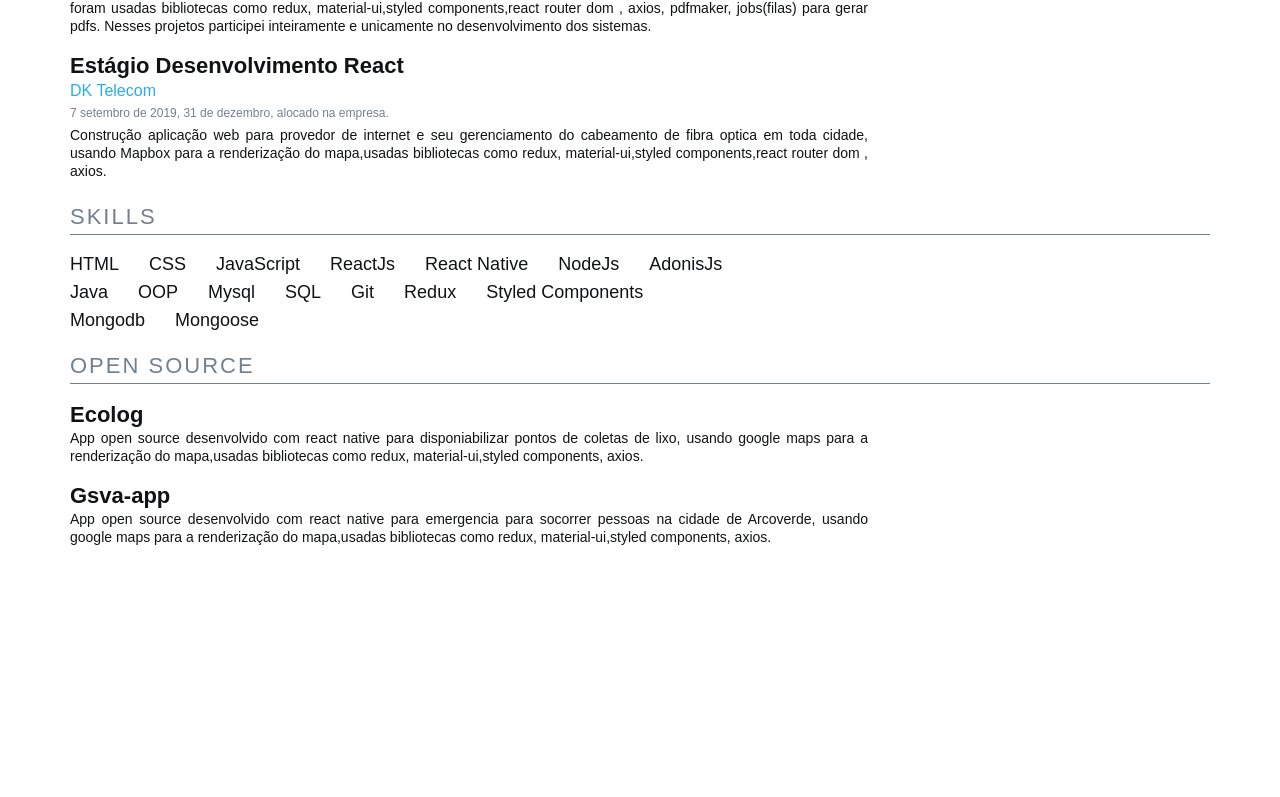
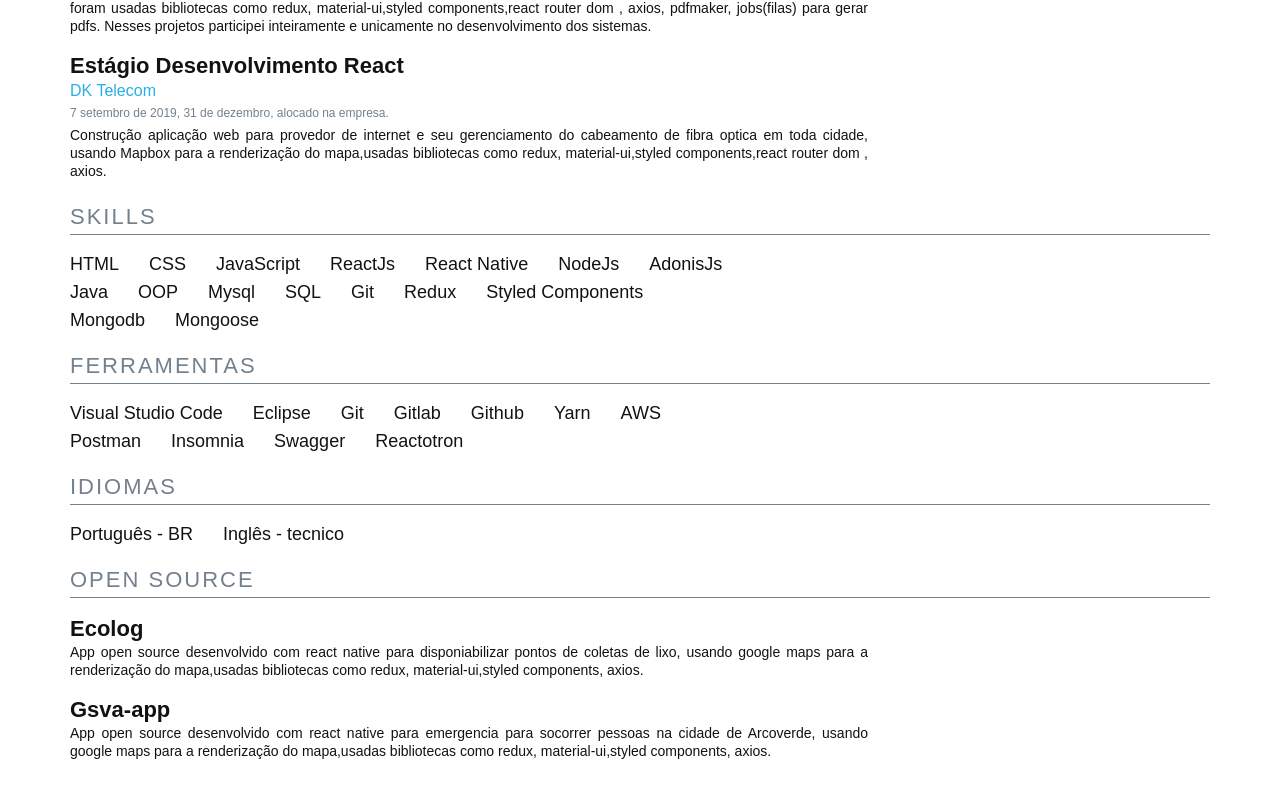
Before and after one commit to luca-henrique/curriculum, a React (Create React App) app: page / in a window 1280 px wide. Shown: the part 799-1596 px from the top of the page. Before the commit the page ends 1385 px from the top, so only its background shows below. Built offline with nearby package versions, Linux system fonts and the light colour scheme.

Commit message:
atualização

```diff
--- a/src/App.tsx
+++ b/src/App.tsx
@@ -40,7 +40,7 @@ const Home = () => {
 
           <ContactContainerRow>
             <RoomIcon fontSize="small" />
-            <Contact>Arcoverde-PE, Brasil</Contact>
+            <Contact>Arcoverde-PE, Brasil.</Contact>
           </ContactContainerRow>
 
           <ContactContainerRow>
@@ -96,7 +96,7 @@ const Home = () => {
           manutenção de novos aplicativos diretamente ligados a Unimed para
           consultas via video chamadas com integração com zoom, utilizando
           bibliotecas padrões como redux, material-ui,styled components,react
-          router dom , axios no frontend da aplicação
+          router dom , axios no frontend da aplicação.
         </Description>
 
         <ExperienceTitle>Desenvolvedor Full Stack Javascript</ExperienceTitle>
@@ -162,6 +162,30 @@ const Home = () => {
           <Skills>Mongoose</Skills>
         </SkillsContainer>
       </Section>
+      <Section>
+        <TitleSection>Ferramentas</TitleSection>
+        <SkillsContainer>
+          <Skills>Visual Studio Code</Skills>
+          <Skills>Eclipse</Skills>
+          <Skills>Git</Skills>
+          <Skills>Gitlab</Skills>
+          <Skills>Github</Skills>
+          <Skills>Yarn</Skills>
+          <Skills>AWS</Skills>
+          <Skills>Postman</Skills>
+          <Skills>Insomnia</Skills>
+          <Skills>Swagger</Skills>
+          <Skills>Reactotron</Skills>
+        </SkillsContainer>
+      </Section>
+
+      <Section>
+        <TitleSection>Idiomas</TitleSection>
+        <SkillsContainer>
+          <Skills>Português - BR</Skills>
+          <Skills>Inglês - tecnico </Skills>
+        </SkillsContainer>
+      </Section>
 
       <Section>
         <TitleSection>Open Source</TitleSection>
```
